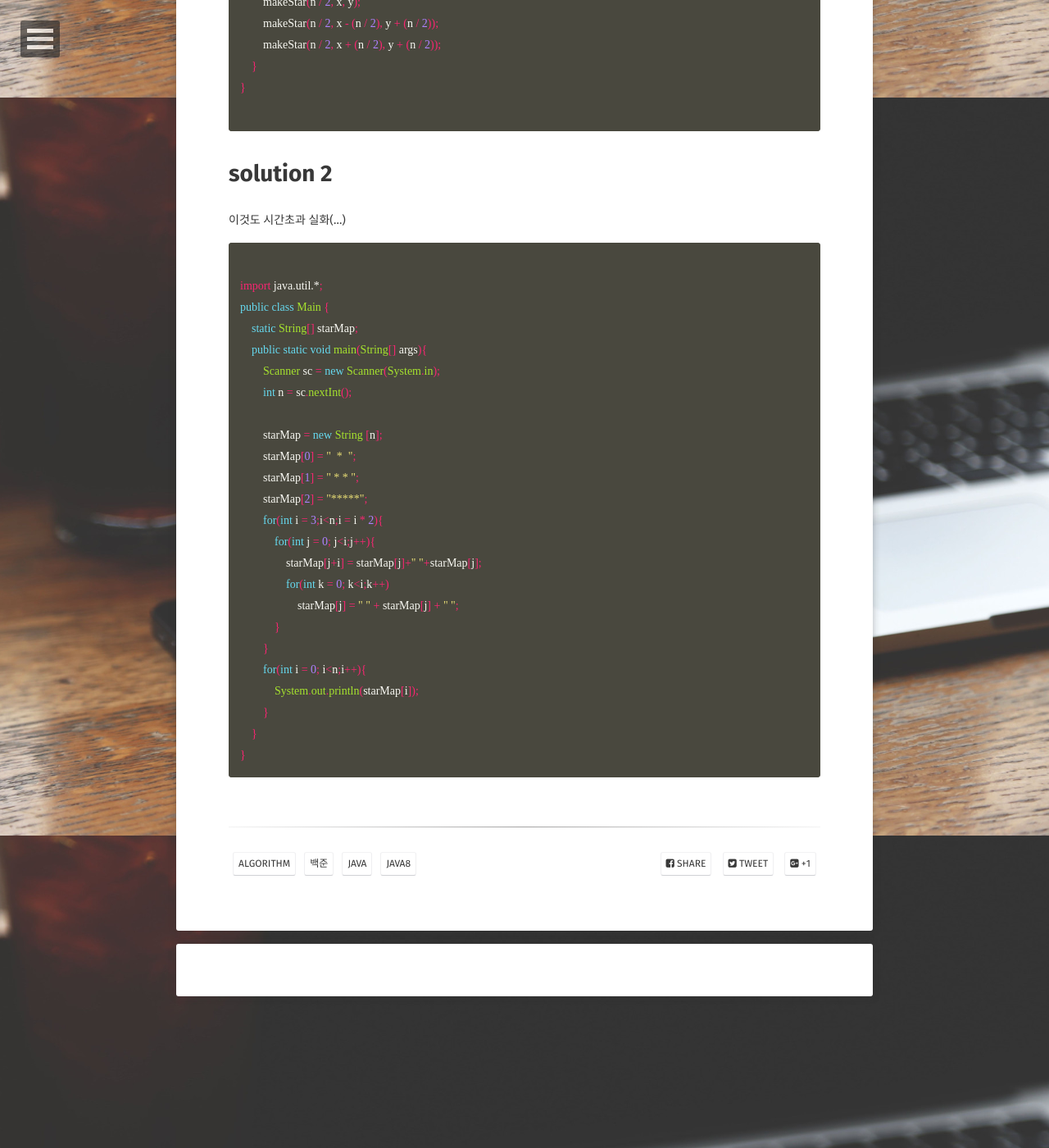
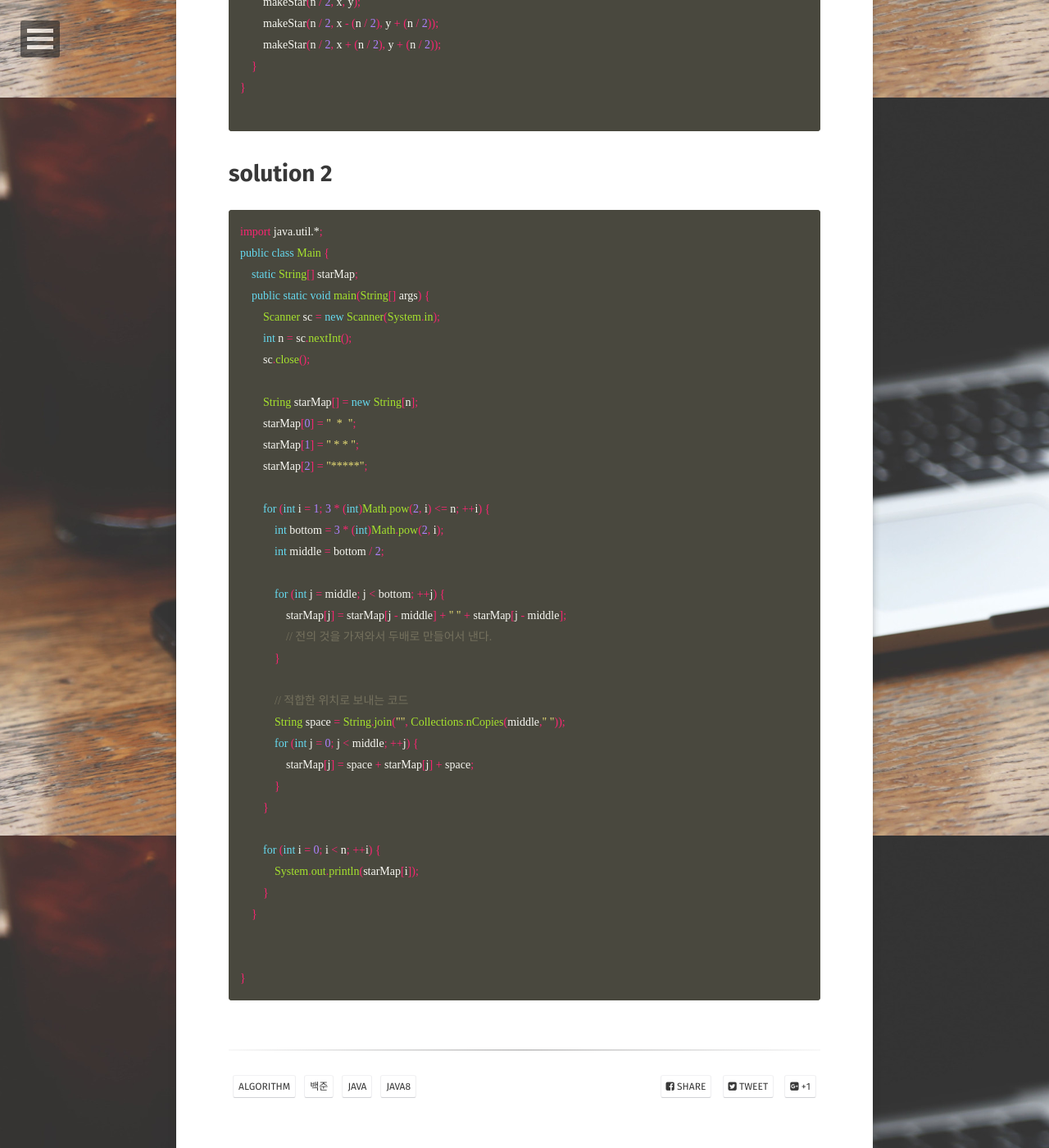
Before and after one commit to JoosJuliet/joosjuliet.github.io, a Jekyll site: the page built from _posts/2018-11-23-2448.md, in a window 1280 px wide and 1400 px high, scrolled down 1681 px. Shown: the whole window at 82% size. Built offline with Jekyll 4.4.1, drawn with Linux system fonts in a browser that asks for light colours; some web fonts are replaced.

Commit message:
update 2448's solution

````diff
--- a/_posts/2018-11-23-2448.md
+++ b/_posts/2018-11-23-2448.md
@@ -69,31 +69,42 @@ public class Main {
 
 # solution 2
 
-이것도 시간초과 실화(...)
 
 ``` java
-
 import java.util.*;
 public class Main {
     static String[] starMap;
-    public static void main(String[] args){
+    public static void main(String[] args) {
         Scanner sc = new Scanner(System.in);
         int n = sc.nextInt();
+        sc.close();
 
-        starMap = new String [n];
+        String starMap[] = new String[n];
         starMap[0] = "  *  ";
         starMap[1] = " * * ";
         starMap[2] = "*****";
-        for(int i = 3;i<n;i = i * 2){
-            for(int j = 0; j<i;j++){
-                starMap[j+i] = starMap[j]+" "+starMap[j];
-                for(int k = 0; k<i;k++)
-                    starMap[j] = " " + starMap[j] + " ";
+
+        for (int i = 1; 3 * (int)Math.pow(2, i) <= n; ++i) {
+            int bottom = 3 * (int)Math.pow(2, i);
+            int middle = bottom / 2;
+
+            for (int j = middle; j < bottom; ++j) {
+                starMap[j] = starMap[j - middle] + " " + starMap[j - middle];
+                // 전의 것을 가져와서 두배로 만들어서 낸다.
+            }
+
+            // 적합한 위치로 보내는 코드
+            String space = String.join("", Collections.nCopies(middle," "));
+            for (int j = 0; j < middle; ++j) {
+                starMap[j] = space + starMap[j] + space;
             }
         }
-        for(int i = 0; i<n;i++){
+
+        for (int i = 0; i < n; ++i) {
             System.out.println(starMap[i]);
         }
     }
+
+
 }
 ```
````
